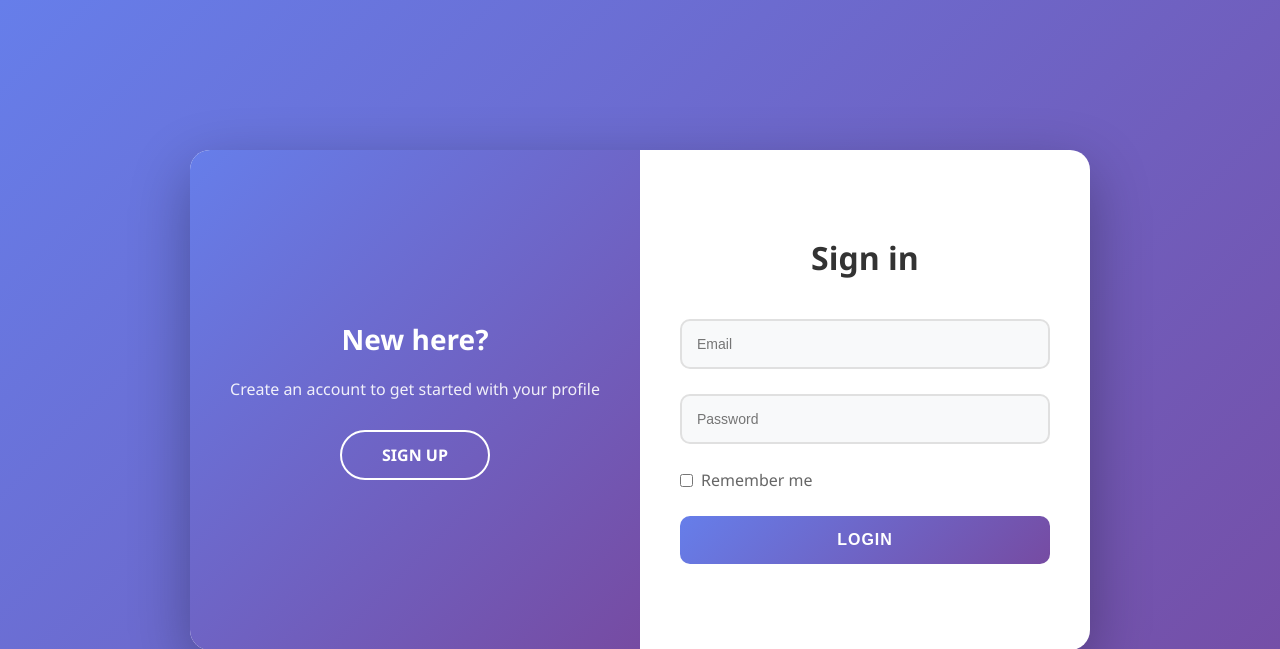
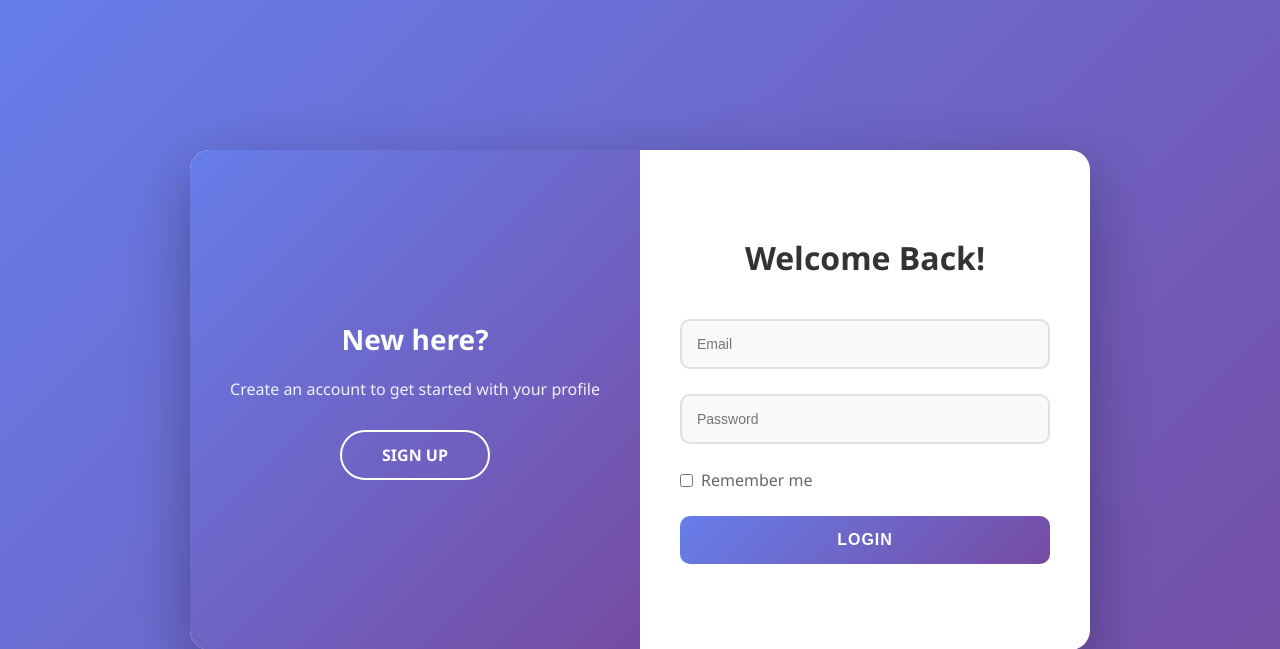
Before and after one commit to chidanand512/Sapthagiri-NPS-University_Tech-Titens_Chidanand, a Flask app: page /login in a window 1280 px wide. Shown: the top 649 px of the page. Run offline with Flask 3, Linux system fonts and the light colour scheme.

Commit message:
Update login.html

```diff
--- a/templates/login.html
+++ b/templates/login.html
@@ -183,7 +183,7 @@
         </div>
 
         <div class="right-section">
-            <h2>Sign in</h2>
+            <h2>Welcome Back!</h2>
 
             {% with messages = get_flashed_messages(with_categories=true) %}
                 {% if messages %}
```
